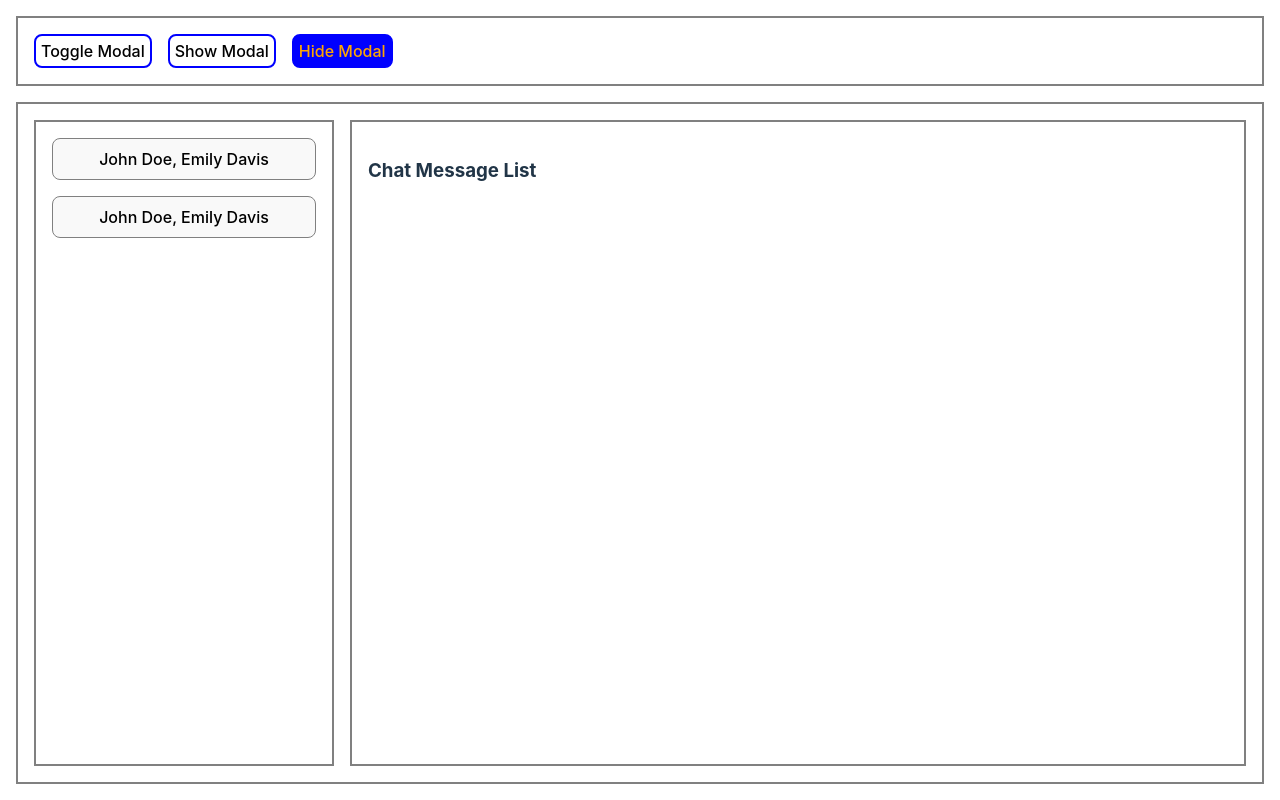
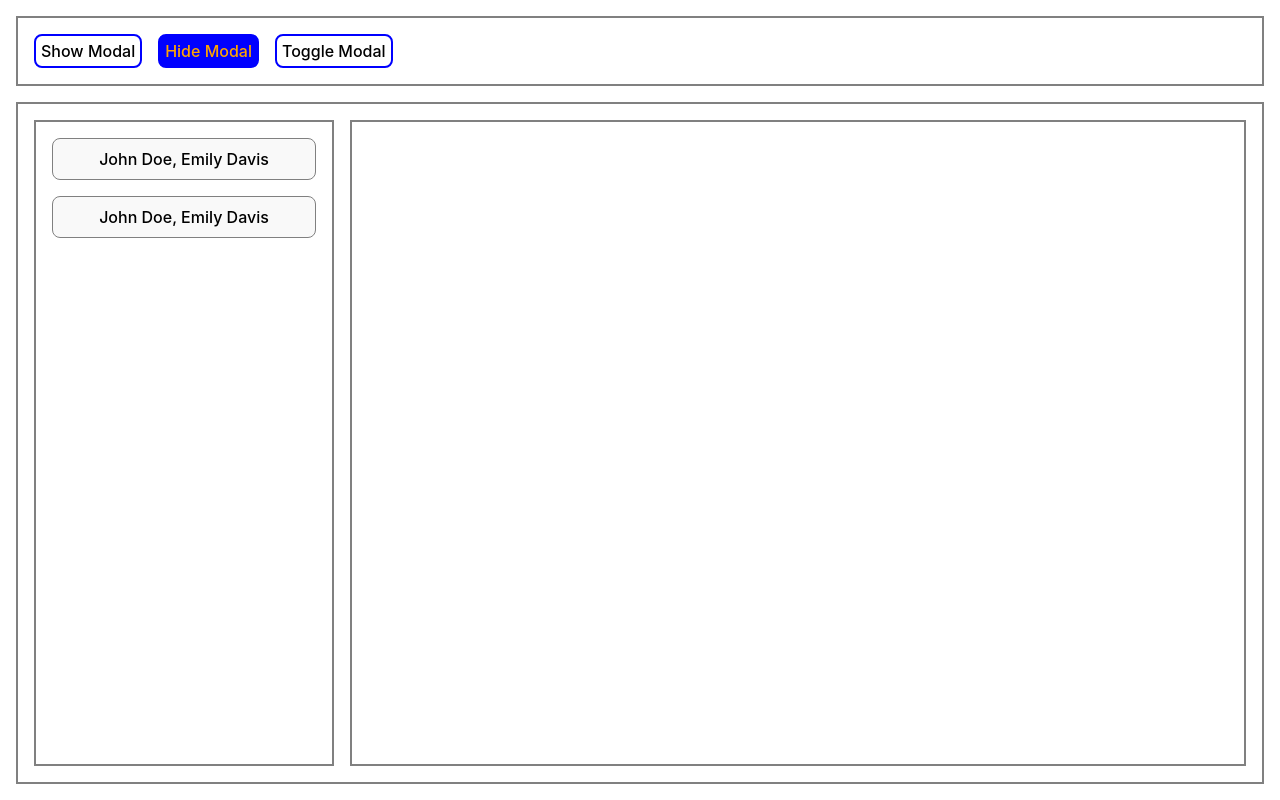
Before and after one commit to victorbln/INVAT_REACT, a React (Vite) app in the folder chat_app/: page / in a window 1280 px wide. Built offline with nearby package versions, Linux system fonts and the light colour scheme.

Commit message:
Load messages based on discussion ID

```diff
--- a/chat_app/src/App.jsx
+++ b/chat_app/src/App.jsx
@@ -8,10 +8,22 @@ import { useState } from "react";
 
 import { CONTACTS } from "./constants/contacts";
 import { DISCUSSIONS } from "./constants/discussions";
+import { DISCUSSIONS_CONTENT } from "./constants/messages";
+
 function App() {
   const [isModalVisible, setIsModalVisible] = useState(false);
   const [contacts] = useState(CONTACTS);
   const [discussions] = useState(DISCUSSIONS);
+  const [messages,setMessages]=useState([]);
+
+  function loadMessages(discussionId){
+    //testing function for find method
+    function checkDiscussionId(discussionId){
+      return discussionId === discussionId;
+    }
+    setMessages(DISCUSSIONS_CONTENT.find(checkDiscussionId)?.messages);
+  }
+
   return (
     <>
       {isModalVisible && (
@@ -28,10 +40,17 @@ function App() {
             isModalVisible={isModalVisible}
           />
         }
+
+
         aside={<ChatDiscussionsList
         discussions={discussions}
+        loadMessages={loadMessages}
         />}
-        main={<ChatMessageList />}
+
+
+        main={<ChatMessageList
+        messages={messages}
+        />}
       />
     </>
   );
--- a/chat_app/src/components/chat-controls.jsx
+++ b/chat_app/src/components/chat-controls.jsx
@@ -1,15 +1,6 @@
 export function ChatControls({ setIsModalVisible, isModalVisible }) {
   return (
     <div className="chat-controls">
-      <button
-        className={`chat-controls-btn ${isModalVisible ? "is-active" : ""}`}
-        onClick={() => {
-          setIsModalVisible((prev) => !prev);
-        }}
-      >
-        Toggle Modal
-      </button>
-
       <button
         className={`chat-controls-btn ${isModalVisible ? "is-active" : ""}`}
         onClick={() => {
@@ -27,6 +18,15 @@ export function ChatControls({ setIsModalVisible, isModalVisible }) {
       >
         Hide Modal
       </button>
+
+      <button
+        className={`chat-controls-btn ${isModalVisible ? "is-active" : ""}`}
+        onClick={() => {
+          setIsModalVisible((prev) => !prev);
+        }}
+      >
+        Toggle Modal
+      </button>
     </div>
   );
 }
--- a/chat_app/src/components/chat-discussions-list.jsx
+++ b/chat_app/src/components/chat-discussions-list.jsx
@@ -1,9 +1,12 @@
 import { ChatDiscussionsContact } from "./chat-discussions-contact";
 
-export function ChatDiscussionsList({ discussions }) {
+export function ChatDiscussionsList({ discussions, loadMessages }) {
   const discussionsJSX = discussions.map((discussion) => (
     <li key={discussion.id} className="chat-discussion-list-item">
-      <button className="chat-discussion-list-item-btn">
+      <button
+        className="chat-discussion-list-item-btn"
+        onClick={() => loadMessages(discussion.id)}
+      >
         <ChatDiscussionsContact contacts={discussion.contacts} />
       </button>
     </li>
--- a/chat_app/src/components/chat-message-list.jsx
+++ b/chat_app/src/components/chat-message-list.jsx
@@ -1,7 +1,12 @@
-export function ChatMessageList() {
+import { ChatMessage } from "./chat-message";
+
+export function ChatMessageList({ messages }) {
   return (
     <div>
-      <h3>Chat Message List</h3>
+      {messages.map((message) => (
+        <ChatMessage message={message} />
+      ))}
+
     </div>
   )
 }
--- a/chat_app/src/components/chat-message.jsx
+++ b/chat_app/src/components/chat-message.jsx
@@ -1,7 +1,9 @@
-export function ChatMessage() {
+export function ChatMessage({ message }) {
   return (
     <div>
-      <h3>Chat Message</h3>
+      <p>{message.value}</p>
+      <p>{message.date}</p>
+      <p>{message.author}</p>
     </div>
-  )
+  );
 }
--- a/chat_app/src/constants/messages.js
+++ b/chat_app/src/constants/messages.js
@@ -1,4 +1,4 @@
-export const MESSAGES = [
+export const DISCUSSIONS_CONTENT = [
   {
     id: 0,
     discussionId: 0,
@@ -25,8 +25,32 @@ export const MESSAGES = [
         id: 3,
         value: "I'm fine too",
         date: "Tue 23 Jan, 15:53",
-        author : "John Doe",
-      }
+        author: "John Doe",
+      },
+    ],
+  },
+  {
+    id: 1,
+    discussionId: 1,
+    messages: [
+      {
+        id: 0,
+        value: "Hello, how are you?",
+        date: "Tue 23 Jan, 15:50",
+        author: "Sarah Miller",
+      },
+      {
+        id: 1,
+        value: "I'm fine, thank you",
+        date: "Tue 23 Jan, 15:51",
+        author: "Jane Smith",
+      },
+      {
+        id: 2,
+        value: "What about you?",
+        date: "Tue 23 Jan, 15:52",
+        author: "Jane Smith",
+      },
     ],
   },
 ];
```
